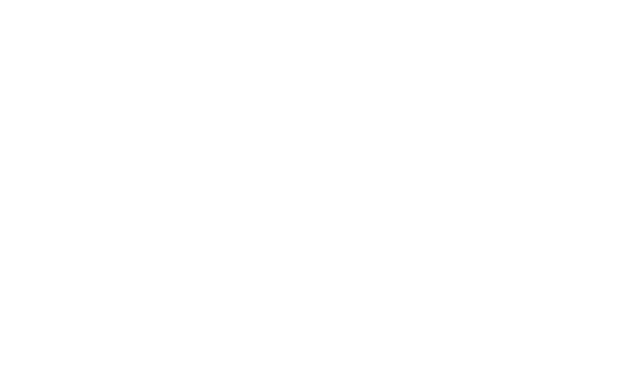
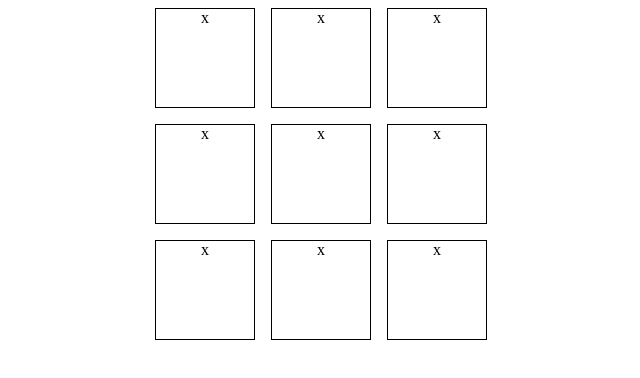
Before and after one commit to thenormboy/tictactoe, a plain HTML site: page index.html in a window 1280 px wide. Shown: the whole page, without its empty margins (319-959 px from the left). Drawn offline with Linux system fonts and the light colour scheme.

Commit message:
created a displayBoard function that displays the game board on the webpage

```diff
--- a/index.html
+++ b/index.html
@@ -8,5 +8,8 @@
     <title>Document</title>
 </head>
 <body>
+    <div class="container">
+
+    </div>
 </body>
 </html>
--- a/style.css
+++ b/style.css
@@ -0,0 +1,12 @@
+.container {
+    display: grid;
+    gap: 1em;
+    grid-template-rows: repeat(3, 100px);
+    grid-template-columns: repeat(3, 100px);
+    justify-content: center;
+}
+
+.grid-item {
+    border: 1px solid black;
+    text-align: center;
+}
--- a/tictactoe.js
+++ b/tictactoe.js
@@ -2,6 +2,7 @@ const Gameboard = (() => {
     const row = 3;
     const column = 3;
     const board = [];
+    const container = document.querySelector('.container')
 
     for (i = 0; i < row; i++) {
         board[i] = [];
@@ -17,24 +18,24 @@ const Gameboard = (() => {
         board[rowLocation][columnLocation] = player;
     }
 
+    const displayBoard = () => {
+        (Gameboard.getBoard()).forEach(element => {
+            element.forEach(content => {
+                const cell = document.createElement('div');
+                cell.textContent = content;
+                container.appendChild(cell).className = 'grid-item';
+            })
+        });
+    }
+
     return {
         getBoard,
         getCell,
-        placeToken
+        placeToken,
+        displayBoard
     }
 
 })();
-
-//const cell = () => {
-//    let value = '';
-
-//    const changeCell = (player) => {
-//        value = player.getToken();
-//    }
-
-//    return value;
-
-//}
 
 const player = (name, token) => {
     const getName = () => name;
@@ -47,7 +48,7 @@ const GameController = (() => {
     const player1 = player("Player One", "X");
     const player2 = player("Player Two", "O");
 
-
+    Gameboard.displayBoard();
     Gameboard.placeToken(player2.getToken(), 0, 0);
     console.log(Gameboard.getBoard());
 
```
